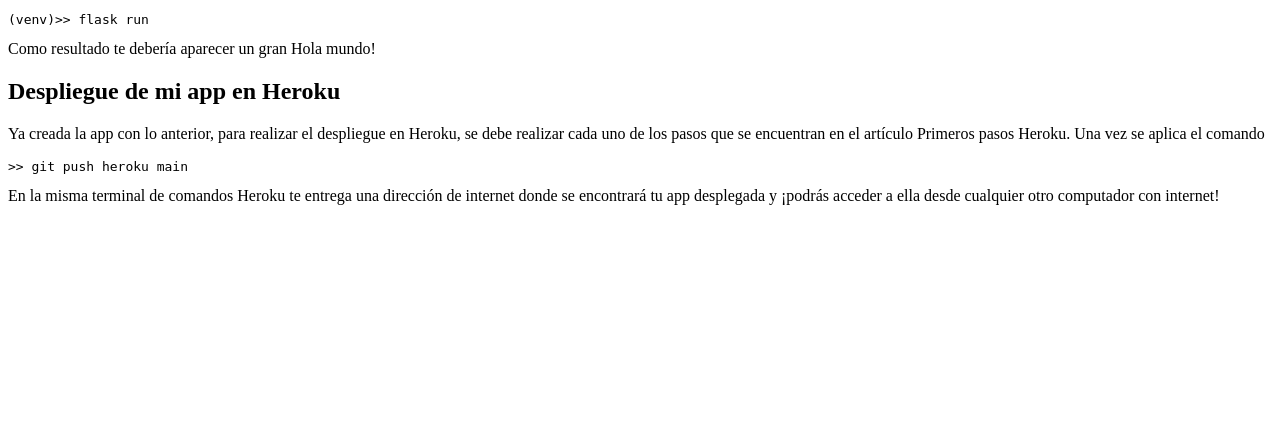
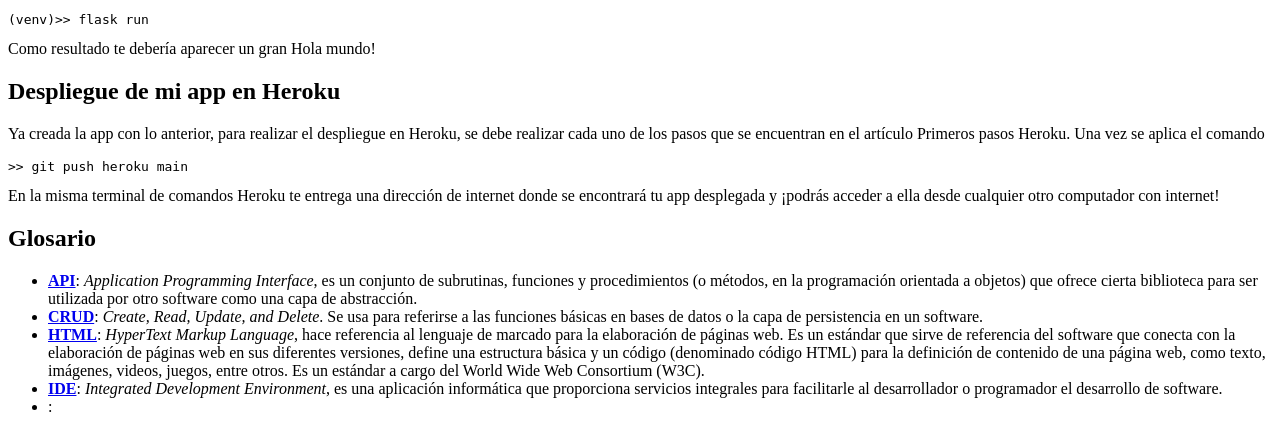
Before and after one commit to oxkar0017/step-to-step, a Flask app: page / in a window 1280 px wide. Shown: the part 3361-3793 px from the top of the page. Before the commit the page ends 3566 px from the top, so only its background shows below. Run offline with Flask 2, Linux system fonts and the light colour scheme.

Commit message:
feat: Agregación de contenido al glosario

```diff
--- a/templates/index.html
+++ b/templates/index.html
@@ -177,6 +177,19 @@
             En la misma terminal de comandos Heroku te entrega una dirección de internet donde se encontrará tu app desplegada y ¡podrás acceder a ella desde cualquier otro computador con internet!
             </p>
         </article>
+
+        <article>
+            <h2>Glosario</h2>
+            <p>
+                <ul>
+                    <li><b><a href="https://en.wikipedia.org/wiki/API" target="_blank">API</a></b>: <i>Application Programming Interface</i>, es un conjunto de subrutinas, funciones y procedimientos (o métodos, en la programación orientada a objetos) que ofrece cierta biblioteca para ser utilizada por otro software como una capa de abstracción.</li>
+                    <li><b><a href="https://en.wikipedia.org/wiki/Create,_read,_update_and_delete" target="_blank">CRUD</a></b>: <i>Create, Read, Update, and Delete</i>. Se usa para referirse a las funciones básicas en bases de datos o la capa de persistencia en un software.</li>
+                    <li><b><a href="https://es.wikipedia.org/wiki/HTML" target="_blank">HTML</a></b>: <i>HyperText Markup Language</i>, hace referencia al lenguaje de marcado para la elaboración de páginas web. Es un estándar que sirve de referencia del software que conecta con la elaboración de páginas web en sus diferentes versiones, define una estructura básica y un código (denominado código HTML) para la definición de contenido de una página web, como texto, imágenes, videos, juegos, entre otros. Es un estándar a cargo del World Wide Web Consortium (W3C).</li>
+                    <li><b><a href="https://en.wikipedia.org/wiki/Integrated_development_environment" target="_blank">IDE</a></b>: <i>Integrated Development Environment</i>, es una aplicación informática que proporciona servicios integrales para facilitarle al desarrollador o programador el desarrollo de software.</li>
+                    <li><b><a href="" target="_blank"></a></b>: </li>
+                </ul>
+            </p>
+        </article>
     </main>
 </body>
 </html>
```
